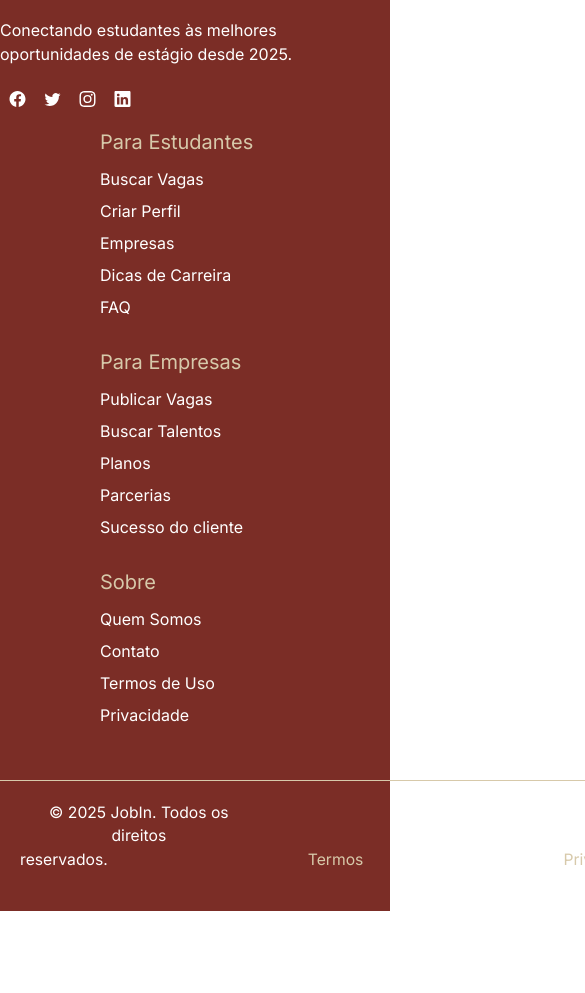
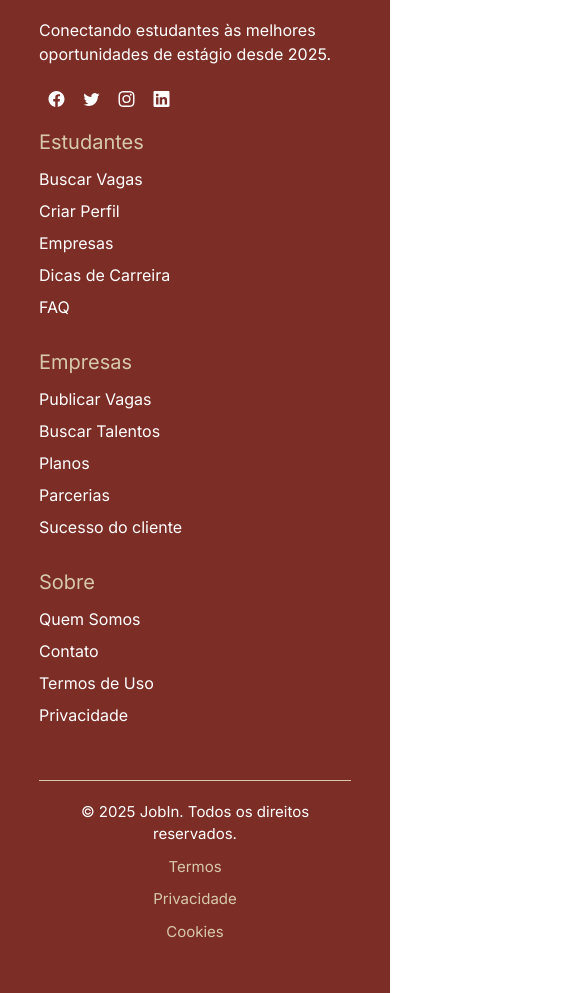
Before and after one commit to oQueirozzz/JobIn, a Next.js app in the folder frontend/: page / in a window 390 px wide. Shown: the part 5460-6453 px from the top of the page, 585 px wide, since content can reach past the window. Before the commit the page ends 6371 px from the top, so only its background shows below. Built offline with nearby package versions, Linux system fonts and the light colour scheme.

Commit message:
Responsividade do footer aplicada

```diff
--- a/frontend/app/not-found.jsx
+++ b/frontend/app/not-found.jsx
@@ -4,8 +4,8 @@ export default function () {
             <div className="py-8 px-4 mx-auto max-w-screen-xl lg:py-16 lg:px-6 ">
                 <div className="mx-auto max-w-screen-sm text-center grid  place-items-center">
                     <img className="w-100 m-10" src="/img/global/logo_completa.svg" alt="" />
-                    <p className="mb-4 text-4xl tracking-tight font-bold text-gray-900 md:text-4xl dark:text-white">Desculpe, algo aconteceu!</p>
-                    <p className="mb-4 text-lg font-light text-gray-500 dark:text-gray-400">Desculpe, não conseguimos encontrar essa página. Você encontrará muito para explorar na página inicial. </p>
+                    <p className="mb-4 text-4xl tracking-tight font-bold text-white md:text-4xl">Desculpe, algo aconteceu!</p>
+                    <p className="mb-4 text-lg font-light text-gray-500 dark:text-gray-600">Desculpe, não conseguimos encontrar essa página. Você encontrará muito para explorar na página inicial. </p>
                     <a href="/" className="inline-flex text-vinho hover:underline focus:ring-4 focus:outline-none focus:ring-primary-300 font-medium rounded-lg text-sm px-5 py-2.5 text-center dark:focus:ring-primary-900 my-2">Voltar para a página inicial</a>
                 </div>
             </div>
--- a/frontend/components/Footer/Footer.jsx
+++ b/frontend/components/Footer/Footer.jsx
@@ -28,7 +28,7 @@ export default function Footer() {
         </div>
 
         <div className="footer-column">
-          <h2>Para Estudantes</h2>
+          <h2>Estudantes</h2>
           <ul>
             <li><Link href="">Buscar Vagas</Link></li>
             <li><Link href="">Criar Perfil</Link></li>
@@ -39,7 +39,7 @@ export default function Footer() {
         </div>
 
         <div className="footer-column">
-          <h2>Para Empresas</h2>
+          <h2>Empresas</h2>
           <ul>
             <li><Link href="">Publicar Vagas</Link></li>
             <li><Link href="">Buscar Talentos</Link></li>
@@ -60,11 +60,10 @@ export default function Footer() {
         </div>
 
         <div className="footer-bottom">
-          <p>© 2025 JobIn. Todos os direitos reservados.
-            <Link href="">Termos</Link>
-            <Link href="">Privacidade</Link>
-            <Link href="">Cookies</Link>
-          </p>
+          <p>© 2025 JobIn. Todos os direitos reservados. </p>
+          <a href="">Termos</a>
+          <a href="">Privacidade</a>
+          <a href="">Cookies</a>
         </div>
       </div>
     </footer>
--- a/frontend/components/Footer/footer.css
+++ b/frontend/components/Footer/footer.css
@@ -1,109 +1,140 @@
-footer{
+
+footer {
     width: 100%;
     height: auto;
 }
 
-
-
-.footer{
+.footer {
     background-color: #F0F3F5;
-    color: rgb(255, 255, 255);
+    color: #fff;
     padding: 40px 20px;
 }
 
-.footer-container{
-    max-width: 1200px;
+
+.footer-container {
+    max-width: 80%;
     margin: auto;
     display: flex;
     flex-wrap: wrap;
     justify-content: space-between;
-
 }
 
-.footer-column{
+.footer-column {
     flex: 1;
-    min-width: 200px;
+    min-width: 150px;
     margin-bottom: 20px;
     width: 25%;
 }
 
-.footer-column img{
+.footer-column img {
     width: 110px;
     margin-top: 10px;
 }
 
-.footer-column h2{
+.footer-column h2 {
     margin-bottom: 10px;
     color: #D7C9AA;
     font-size: 20px;
     margin-left: 100px;
 }
 
-.footer-column ul{
+.footer-column ul {
     list-style: none;
     padding: 0;
 }
 
-.footer-column ul li{
+.footer-column ul li {
     margin-bottom: 8px;
     margin-left: 100px;
 }
 
-.footer-column p{
+.footer-column p {
     margin-top: 25px;
     color: #fff;
 }
 
-.footer-column a{
-    color: #fff ;
+.footer-column a {
+    color: #fff;
+    transition: 0.3s;
+    text-decoration: none;
+}
+
+.footer-column a:hover {
+    color: #D7C9AA;
+}
+
+.footer-social .bi {
+    margin-top: 25px;
+    display: inline;
+    width: 35px;
+    color: #fff;
     transition: 0.3s;
 }
 
-.footer-column a:hover{
+.footer-social .bi:hover {
     color: #D7C9AA;
-    transition: 0.3s;
-}
-
-
-.footer-social .bi{
- margin-top: 25px;
- display: inline;
- width: 35px;
- color: rgb(255, 255, 255);
- transition: 0.3s;
-}
-
-.footer-social .bi:hover{
-    color: #D7C9AA;
-    transition: 0.3s;
     cursor: pointer;
 }
 
-.footer-bottom{
-    border-top: 1px solid #D7C9AA;
+.footer-bottom {
     margin-top: 25px;
     padding-top: 20px;
-    text-align: center;
-
+    width: 100%;
+    display: flex;
+    align-content: space-around;
+    border-top: 1px solid #D7C9AA;
 }
 
-.footer-bottom p{
- margin-right:40px;
- margin-left: 20px;
- font-size: 15.7px;
- color: #fff;
- width: 25%;
+.footer-bottom p {
+    font-size: 15.7px;
+    color: #fff;
+    width: 25%;
 }
 
-.footer-bottom a{
-  margin-left: 200px;
-  color: #D7C9AA;
+.footer-bottom a {
+    color: #D7C9AA;
+    width: 25%;
+    text-decoration: none;
 }
 
-.footer-bottom a:hover{
+.footer-bottom a:hover {
     color: #D7C9AA;
 }
 
-@media screen and (max-width: 1200px) {
+@media (max-width: 1200px){
+    .footer-bottom p,
+    .footer-bottom a {
+        font-size: 15px;
+    }
+}
 
+@media (max-width: 768px) {
+    .footer-container {
+        flex-direction: column;
+        align-items: center;
+        text-align: left;
+    }
+
+    .footer-column {
+        width: 100%;
+        margin-left: 0;
+    }
+
+    .footer-column h2,
+    .footer-column ul li {
+        margin-left: 0;
+    }
+
+    .footer-bottom {
+        flex-direction: column;
+        align-items: center;
+        text-align: center;
+        display: flex;
+    }
+
+    .footer-bottom p,
+    .footer-bottom a {
+        width: 100%;
+        margin-bottom: 10px;
+    }
 }
```
